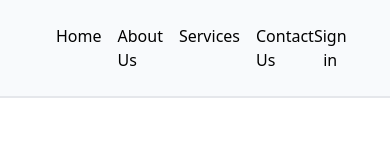
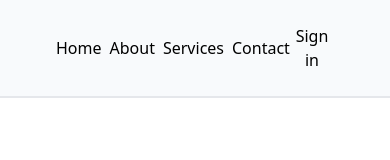
Before and after one commit to ericvpineda/mental-wellness-hub, a React (Create React App) app in the folder frontend/: page / in a window 390 px wide. Shown: the top 160 px of the page. Built offline with nearby package versions, Linux system fonts and the light colour scheme; no server answers.

Commit message:
making navbar responsive

```diff
--- a/frontend/src/components/Navbar.jsx
+++ b/frontend/src/components/Navbar.jsx
@@ -14,14 +14,14 @@ const Navbar = () => {
   return (
     <nav className="bg-slate-50 text-black border-b-2 p-6 z-auto">
       <div className="container mx-auto flex text-black justify-between items-center">
-        <Link to="/" className="text-black text-3xl font-bold">
+        <Link to="/" className="text-black text-3xl font-bold hidden md:block">
           <img
             src={Logo}
             className="w-12 h-12"
             style={{ transform: "scaleX(-1)" }}
           />
         </Link>
-        <ul className="flex space-x-4">
+        <ul className="flex space-x-2 md:space-x-6">
           <li>
             <Link
               to="/"
@@ -35,7 +35,7 @@ const Navbar = () => {
               to="/about-us"
               className="text-black hover:text-sky-700 transition duration-200"
             >
-              About Us
+              About
             </Link>
           </li>
           <li>
@@ -82,7 +82,7 @@ const Navbar = () => {
               to="/contact-us"
               className="text-black hover:text-sky-700 transition duration-200"
             >
-              Contact Us
+              Contact
             </Link>
           </li>
         </ul>
```
